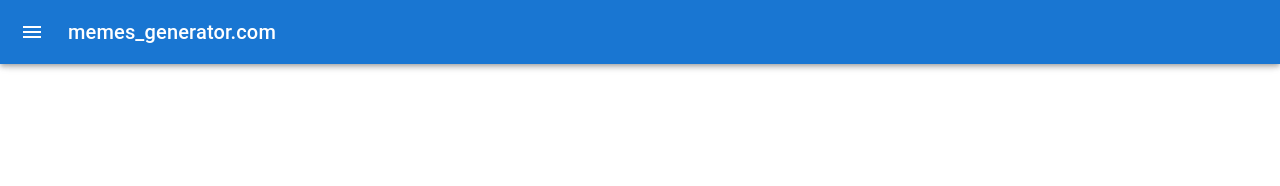
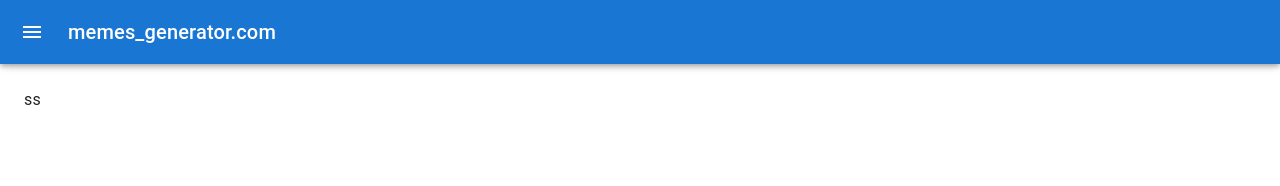
Before and after one commit to sasha-ajin/memes-generator-react, a React (Create React App) app: page / in a window 1280 px wide. Shown: the top 186 px of the page. Built offline with nearby package versions, Linux system fonts and the light colour scheme.

Commit message:
add empty Generator component

```diff
--- a/src/App.tsx
+++ b/src/App.tsx
@@ -18,6 +18,8 @@ import ListItemIcon from "@mui/material/ListItemIcon";
 import ListItemText from "@mui/material/ListItemText";
 import FormatListBulletedIcon from "@mui/icons-material/FormatListBulleted";
 import AppRegistrationIcon from "@mui/icons-material/AppRegistration";
+import Generator from "./Generator/Generator";
+
 const drawerWidth = 240;
 
 const Main = styled("main", { shouldForwardProp: (prop) => prop !== "open" })<{
@@ -140,7 +142,10 @@ export default function App() {
           ))}
         </List>
       </Drawer>
-      <Main open={open}></Main>
+      <Main open={open}>
+        <DrawerHeader />
+        <Generator />
+      </Main>
     </Box>
   );
 }
--- /dev/null
+++ b/src/Generator/Generator.tsx
@@ -0,0 +1,11 @@
+import React from 'react'
+
+const Generator = () => {
+    return (
+        <div>
+            ss
+        </div>
+    )
+}
+
+export default Generator
```
